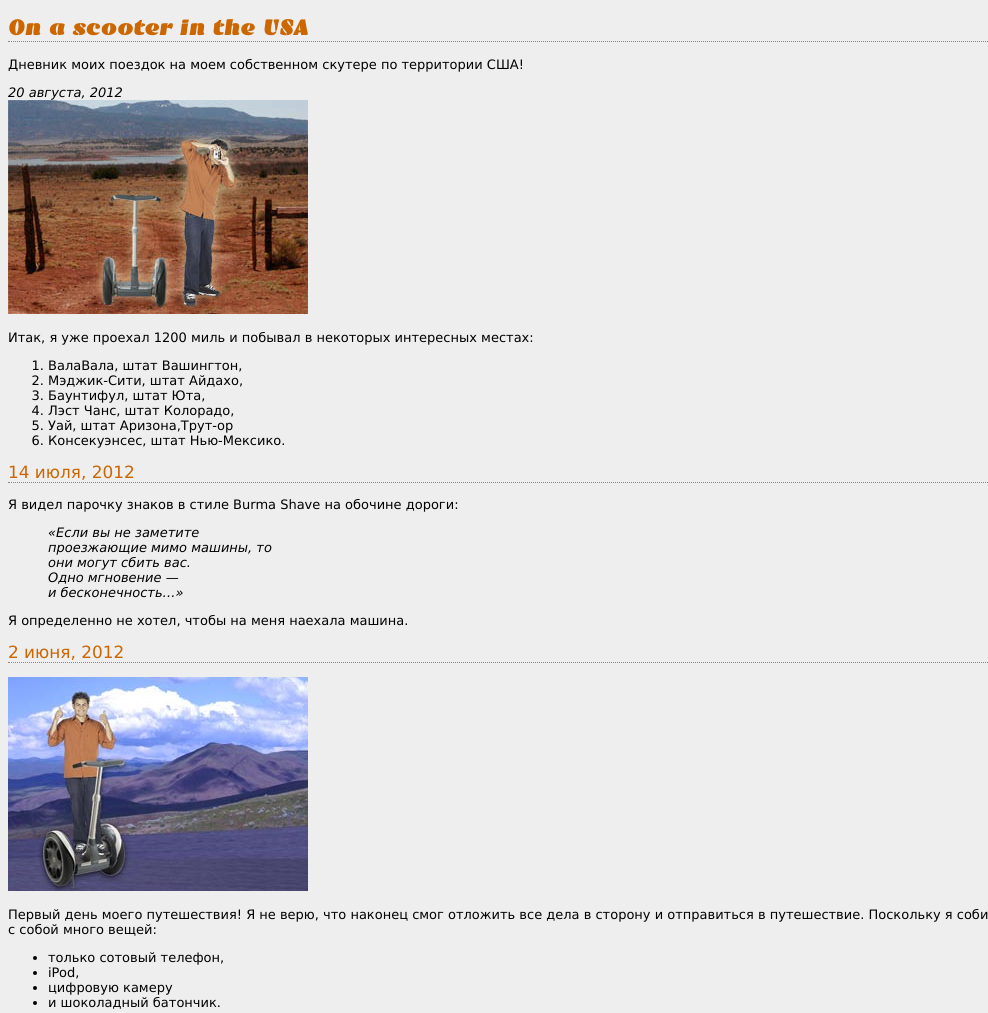
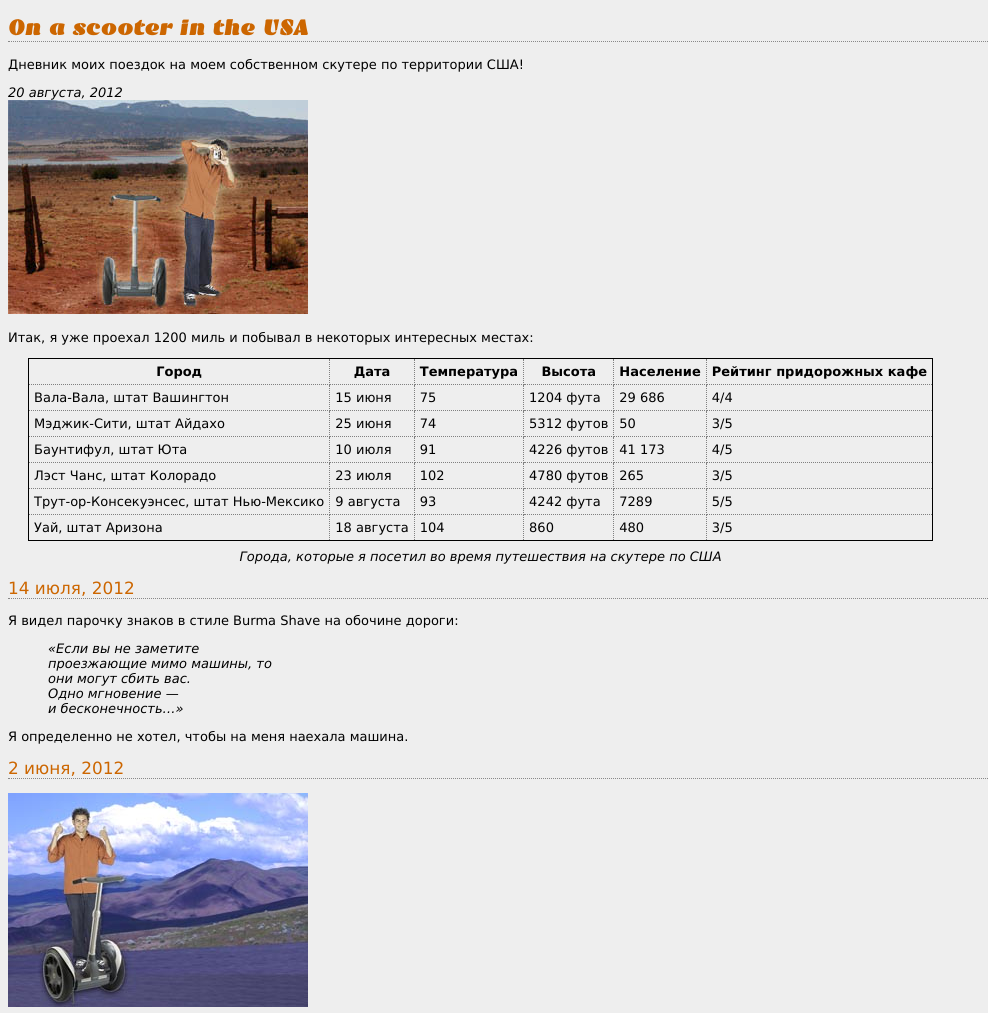
Before and after one commit to ancooper05/code, a plain HTML site: page Chapter3/index.html in a window 1280 px wide. Shown: the top 1013 px of the page, without its empty margins (0-988 px from the left). Drawn offline with Linux system fonts and the light colour scheme; files whose address does not match are found by name.

Commit message:
Chapter13

```diff
--- a/Chapter3/index.html
+++ b/Chapter3/index.html
@@ -19,14 +19,66 @@
 <img src="images/segway2.jpg" alt="">
 <p>Итак, я уже проехал 1200 миль и побывал в некоторых интересных местах:</p>
 
-<ol>
-<li>ВалаВала, штат Вашингтон,</li>
-<li>Мэджик-Сити, штат Айдахо,</li>
-<li>Баунтифул, штат Юта,</li>
-<li>Лэст Чанс, штат Колорадо,</li>
-<li>Уай, штат Аризона,Трут-ор</li>
-<li>Консекуэнсес, штат Нью-Мексико.</li>
-</ol>
+<table>
+		<caption>Города, которые я посетил
+			во время путешествия на скутере по США</caption>
+		<tr>
+			<th>Город</th>
+			<th>Дата</th>
+			<th>Температура</th>
+			<th>Высота</th>
+			<th>Население</th>
+			<th>Рейтинг придорожных кафе</th>
+		</tr>
+		<tr>
+			<td>Вала-Вала, штат Вашингтон</td>
+			<td>15 июня</td>
+			<td>75</td>
+			<td>1204 фута</td>
+			<td>29 686</td>
+			<td>4/4</td>
+		</tr>
+		<tr>
+			<td>Мэджик-Сити, штат Айдахо</td>
+			<td>25 июня</td>
+			<td>74</td>
+			<td>5312 футов</td>
+			<td>50</td>
+			<td>3/5</td>
+		</tr>
+		<tr>
+			<td>Баунтифул, штат Юта</td>
+			<td>10 июля</td>
+			<td>91</td>
+			<td>4226 футов</td>
+			<td>41 173</td>
+			<td>4/5</td>
+		</tr>
+		<tr>
+			<td>Лэст Чанс, штат Колорадо</td>
+			<td>23 июля</td>
+			<td>102</td>
+			<td>4780 футов</td>
+			<td>265</td>
+			<td>3/5</td>
+		</tr>
+		<tr>
+			<td>Трут-ор-Консекуэнсес, штат Нью-Мексико</td>
+			<td>9 августа</td>
+			<td>93</td>
+			<td>4242 фута</td>
+			<td>7289</td>
+			<td>5/5</td>
+		</tr>
+		<tr>
+			<td>Уай, штат Аризона</td>
+			<td>18 августа</td>
+			<td>104</td>
+			<td>860</td>
+			<td>480</td>
+			<td>3/5</td>
+		</tr>
+	</table>
 
 
 <h2>14 июля, 2012</h2>
--- a/Chapter3/journal.css
+++ b/Chapter3/journal.css
@@ -38,3 +38,21 @@ h1, h2 {
 color: #cc6600;
 border-bottom: thin dotted #888888;
 }
+
+table {
+    margin-left: 20px;
+    margin-right: 20px;
+    border: thin solid black;
+    caption-side: bottom;
+    border-collapse: collapse;
+}
+
+td, th {
+    border: thin dotted gray;
+    padding: 5px;
+}
+
+caption {
+    font-style: italic;
+    padding-top: 8px;
+}
```
Also changed, not shown: Chapter3/Chapter13/table.html (added, +77 -0 lines).
